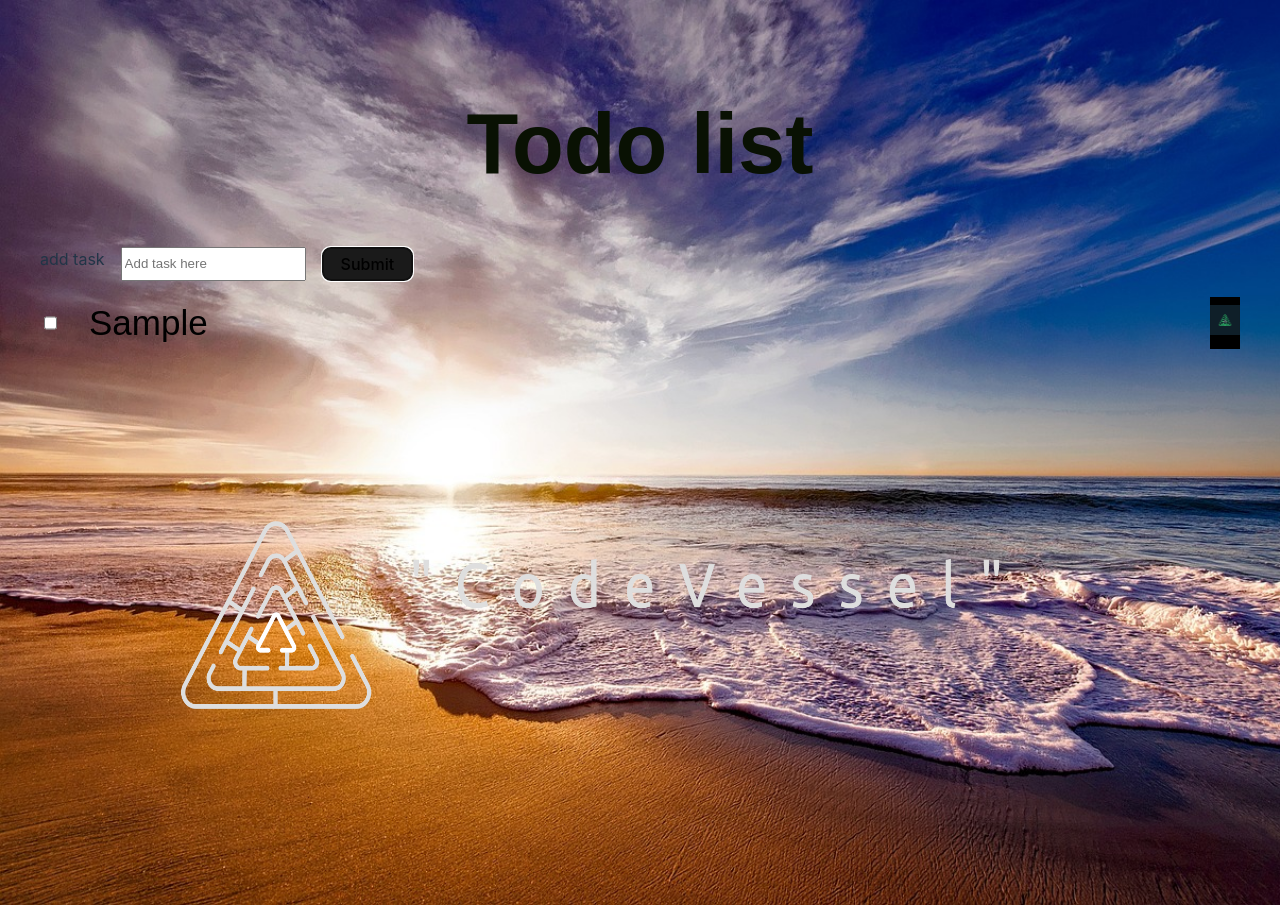
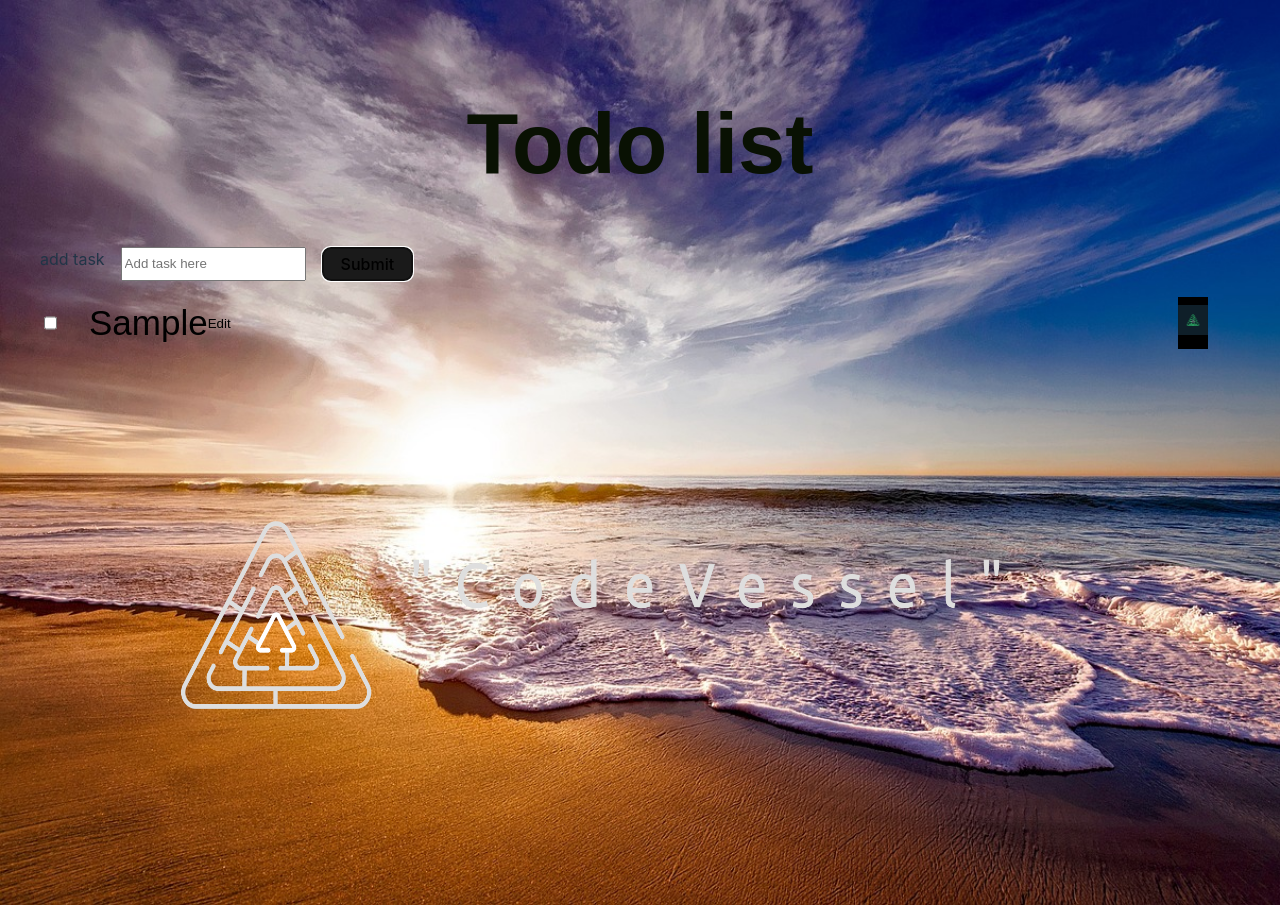
Before and after one commit to ChrisForti/todo-list, a React (Vite) app: page / in a window 1280 px wide. Both pictures are taken after typing "Sample" into the empty fields and a click on the button "Submit". Built offline with nearby package versions, Linux system fonts and the light colour scheme.

Commit message:
Added an edit function to todo name.

```diff
--- a/src/components/Todo.module.css
+++ b/src/components/Todo.module.css
@@ -19,4 +19,16 @@
   margin: 0;
   margin-left: auto;
   font-size: 26px;
+  margin-right: 2rem;
 }
+
+.edit {
+  background-color: transparent;
+  color: black;
+  padding: 0;
+  margin: 0;
+  text-align: right;
+  left: auto;
+
+  margin-right: 2rem;
+}
--- a/src/components/Todo.tsx
+++ b/src/components/Todo.tsx
@@ -1,7 +1,7 @@
 import { Todo } from "./Todos";
 import styles from "./Todo.module.css";
 import MyImage from "../assets/original-cv-symbol.png";
-import { useState } from "react";
+import { useEffect, useState } from "react";
 import { saveTodos } from "../utils/storage";
 
 type TodoProps = {
@@ -12,6 +12,16 @@ type TodoProps = {
 
 export function TodoItem(props: TodoProps) {
   const [checked, setChecked] = useState(props.todo.completed);
+  const [isEditing, setIsEditing] = useState(false);
+  const [name, setName] = useState(props.todo.name);
+  const [newName, setNewName] = useState(props.todo.name);
+
+  useEffect(() => {
+    if (isEditing) return;
+    if (name === newName) return;
+    handleEdit();
+  }, [isEditing]);
+
   function handleComplete() {
     const newTodos = props.todos.map((todoItem) => {
       if (todoItem.id === props.todo.id) {
@@ -23,6 +33,19 @@ export function TodoItem(props: TodoProps) {
     saveTodos(JSON.stringify(newTodos));
     props.setTodos(newTodos);
   }
+
+  function handleEdit() {
+    const newTodos = props.todos.map((todoItem) => {
+      if (todoItem.id === props.todo.id) {
+        todoItem.name = newName;
+        setName(todoItem.name);
+      }
+      return todoItem;
+    });
+    saveTodos(JSON.stringify(newTodos));
+    props.setTodos(newTodos);
+  }
+
   function handleDelete() {
     const newTodos = props.todos.filter((todo) => {
       return todo.id !== props.todo.id;
@@ -30,6 +53,7 @@ export function TodoItem(props: TodoProps) {
     saveTodos(JSON.stringify(newTodos));
     props.setTodos(newTodos);
   }
+
   return (
     <li className={styles.li}>
       <input
@@ -39,7 +63,19 @@ export function TodoItem(props: TodoProps) {
         type="checkbox"
         name="completed"
       />
-      <span>{props.todo.name} </span>
+      {!isEditing && <span>{props.todo.name}</span>}
+      {isEditing && (
+        <textarea
+          className={styles.edit}
+          value={newName}
+          onChange={(event) => {
+            setNewName(event.target.value);
+          }}
+        />
+      )}
+      <button className={styles.edit} onClick={() => setIsEditing(!isEditing)}>
+        {isEditing ? "Done" : "Edit"}
+      </button>
       <button onClick={handleDelete} className={styles.button}>
         <img src={MyImage} width="30px" height="30px" />
       </button>
```
